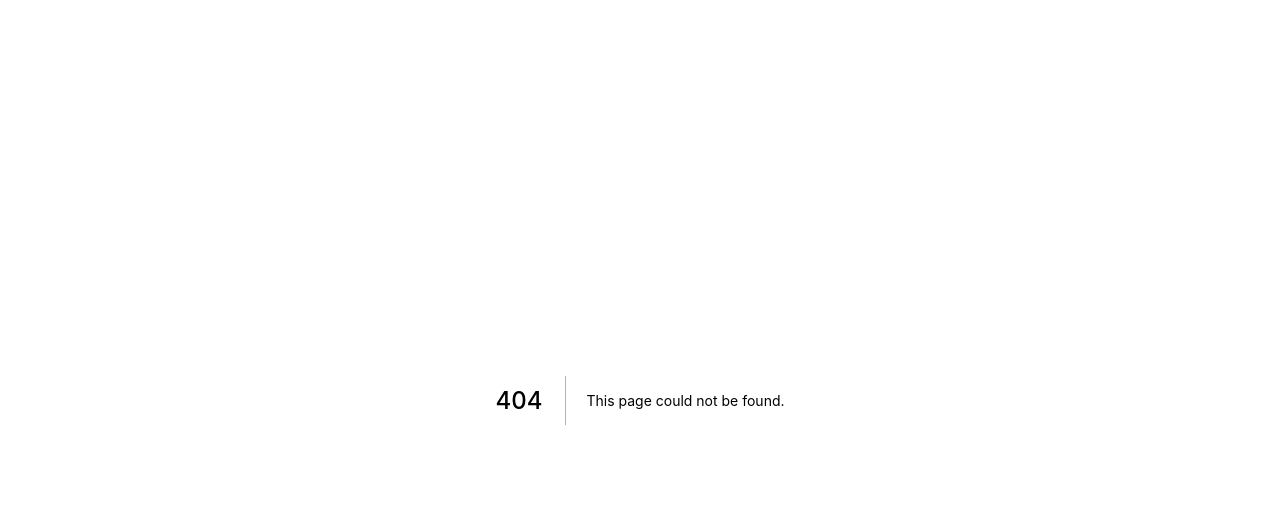
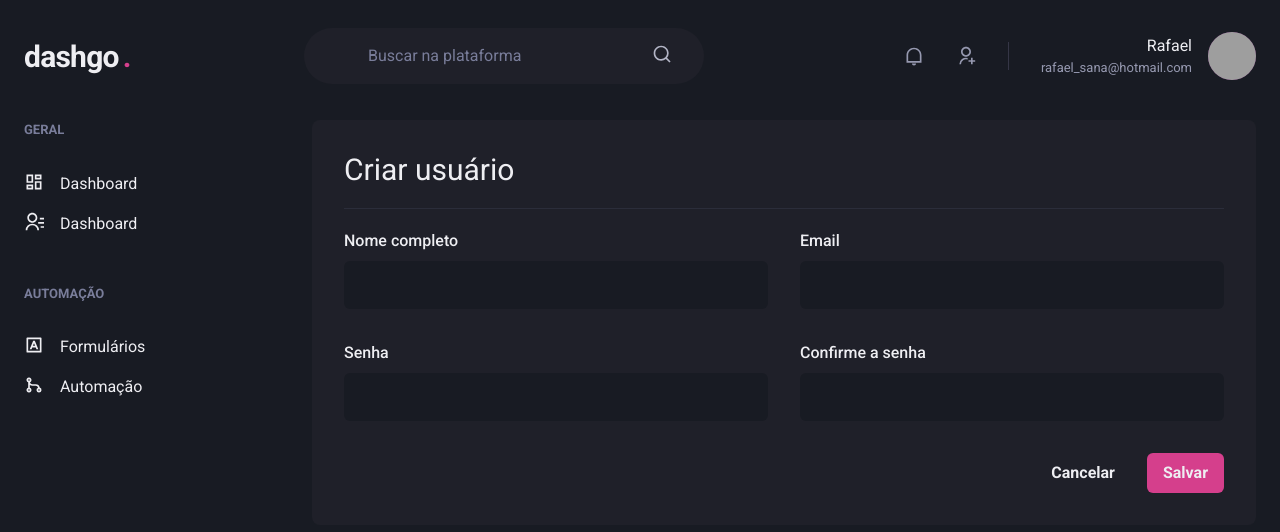
Before and after one commit to RafaelSanaMontevechio/dashgo, a Next.js app: page /users/create in a window 1280 px wide. Before the commit this address had no page. Shown: the top 532 px of the page. Built offline with nearby package versions, Linux system fonts and the light colour scheme; grey boxes are pictures that could not be loaded.

Commit message:
feat: :sparkles: added form to create a new user

```diff
--- /dev/null
+++ b/src/pages/users/create.tsx
@@ -0,0 +1,56 @@
+import {
+  Box,
+  Flex,
+  Heading,
+  Divider,
+  VStack,
+  SimpleGrid,
+  HStack,
+  Button,
+} from '@chakra-ui/react';
+import { Input } from '../../components/Form/Input';
+
+import { Header } from '../../components/Header';
+import { Sidebar } from '../../components/Sidebar';
+
+export default function CreateUser() {
+  return (
+    <Box>
+      <Header />
+      <Flex w="100%" my="6" maxWidth={1480} mx="auto" px="6">
+        <Sidebar />
+
+        <Box flex="1" borderRadius={8} bg="gray.800" p="8">
+          <Heading size="lg" fontWeight="normal">
+            Criar usuário
+          </Heading>
+
+          <Divider my="5" borderColor="gray.700" />
+
+          <VStack spacing="8">
+            <SimpleGrid minChildWidth="240px" spacing="8" w="100%">
+              <Input name="name" type="text" label="Nome completo" />
+              <Input name="email" type="email" label="Email" />
+            </SimpleGrid>
+
+            <SimpleGrid minChildWidth="240px" spacing="8" w="100%">
+              <Input name="password" type="password" label="Senha" />
+              <Input
+                name="password_confirmation"
+                type="password"
+                label="Confirme a senha"
+              />
+            </SimpleGrid>
+          </VStack>
+
+          <Flex mt="8" justify="flex-end">
+            <HStack spacing="4">
+              <Button bg="whiteAlpha">Cancelar</Button>
+              <Button bg="pink.500">Salvar</Button>
+            </HStack>
+          </Flex>
+        </Box>
+      </Flex>
+    </Box>
+  );
+}
```
